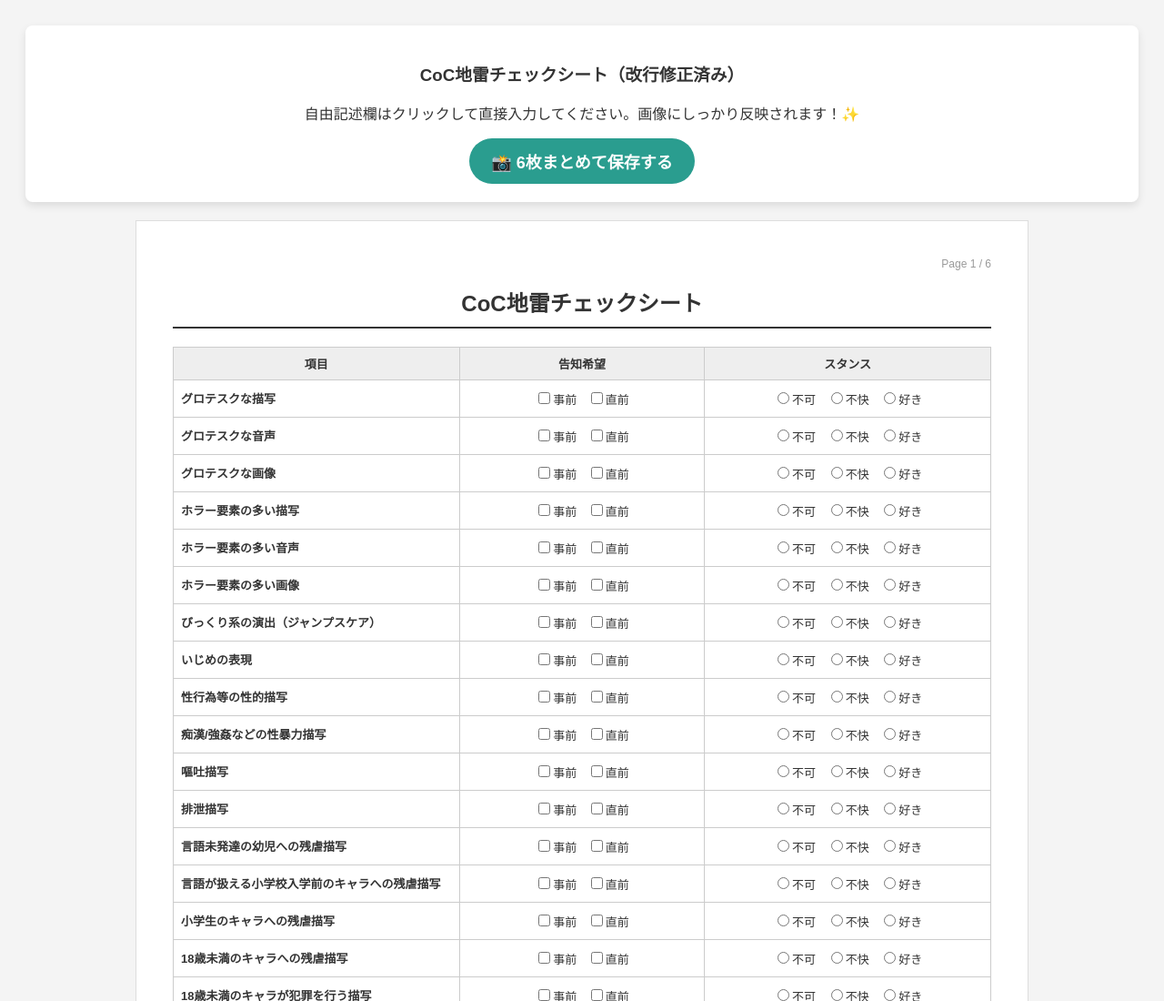
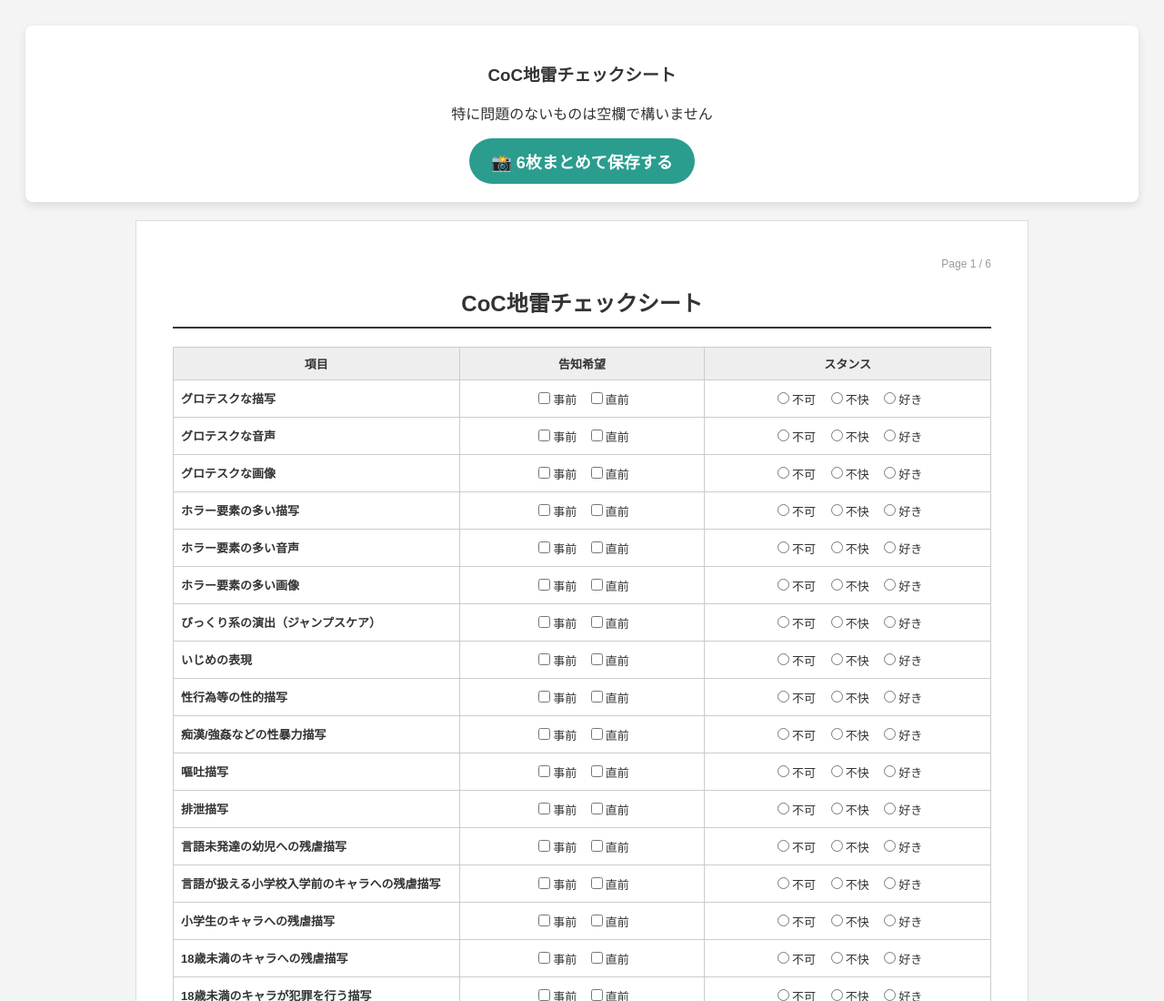
Before and after one commit to shirumu/coc-check-sheet-schirm, a plain HTML site: page index.html in a window 1280 px wide. Shown: the top 1100 px of the page at 91% size. Drawn offline with nearby package versions, Linux system fonts and the light colour scheme.

Commit message:
Update index.html

```diff
--- a/index.html
+++ b/index.html
@@ -64,8 +64,8 @@
 <body>
 
 <div class="controls">
-    <h3>CoC地雷チェックシート（改行修正済み）</h3>
-    <p>自由記述欄はクリックして直接入力してください。画像にしっかり反映されます！✨</p>
+    <h3>CoC地雷チェックシート</h3>
+    <p>特に問題のないものは空欄で構いません</p>
     <button class="btn-download" onclick="downloadAllPages()">📸 6枚まとめて保存する</button>
 </div>
 
```
